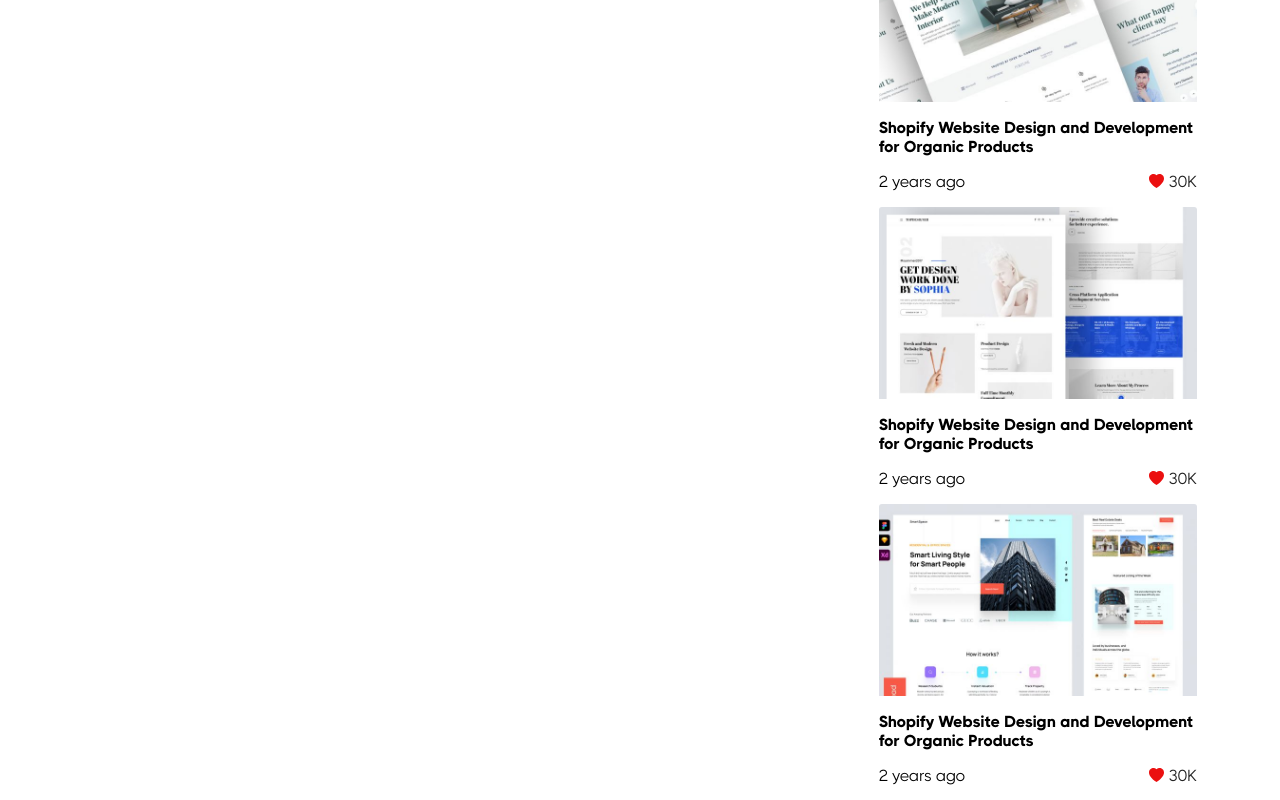
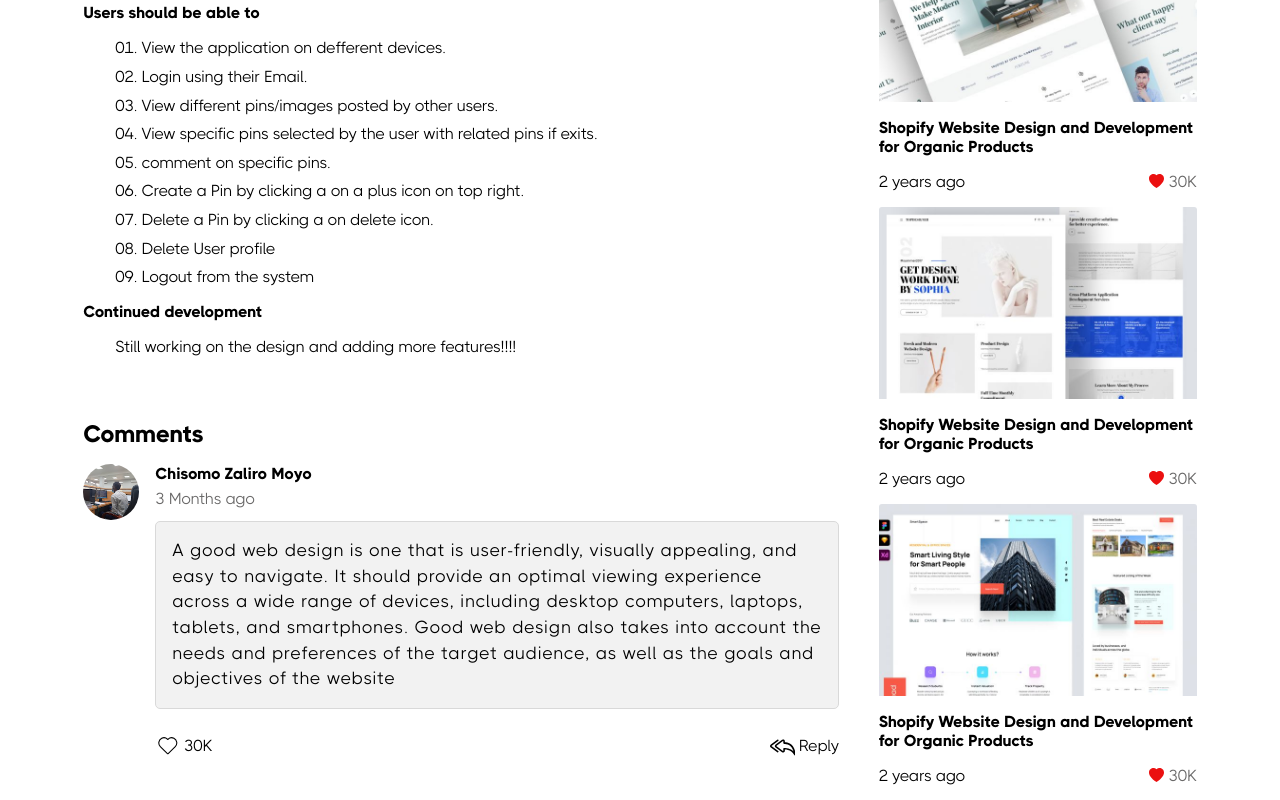
Before and after one commit to Chzmo/Portfolio, a React (Vite) app: page /Blog/single in a window 1280 px wide. Shown: the part 1580-2380 px from the top of the page. Built offline with nearby package versions, Linux system fonts and the light colour scheme.

Commit message:
working on Single page details

```diff
--- a/src/container/SingleBlog/SingleBlog.css
+++ b/src/container/SingleBlog/SingleBlog.css
@@ -44,7 +44,7 @@
   position: relative;
   display: flex;
   justify-content: center;
-  transition: 5000ms ease-in-out;
+  transition: 7000ms ease-in-out;
 }
 .singleBlog .singleBlog__main .singleBlog__main-img:hover, .singleBlog .singleBlog__main .preview:hover {
   background-position: bottom;
@@ -129,6 +129,24 @@
   padding: 8px 15px;
   font-size: 12px;
 }
+.singleBlog .singleBlog__main .singleBlog__blog .blog .blog__post .blog__post-content .blog__post-content_overview {
+  display: flex;
+  flex-direction: column;
+  gap: 1rem;
+}
+.singleBlog .singleBlog__main .singleBlog__blog .blog .blog__post .blog__post-content .blog__post-content_overview h2 {
+  font-size: 1.4rem;
+  margin-top: 1rem;
+}
+.singleBlog .singleBlog__main .singleBlog__blog .blog .blog__post .blog__post-content .blog__post-content_overview div {
+  display: flex;
+  flex-direction: column;
+  gap: 0.6rem;
+  margin-left: 2rem;
+}
+.singleBlog .singleBlog__main .singleBlog__blog .blog .blog__post .blog__post-content .blog__post-content_overview div p {
+  font-weight: 400;
+}
 .singleBlog .singleBlog__main .singleBlog__blog .blog .related {
   max-width: 100%;
   display: flex;
@@ -162,8 +180,78 @@
   display: flex;
   align-items: center;
   gap: 0.3rem;
+  color: #696868;
 }
 .singleBlog .singleBlog__main .singleBlog__blog .blog .related .related__post .related__post-socials .related__post-socials_links a .social-icon {
   font-size: 15px;
   color: #eb1010;
+}
+.singleBlog .comments {
+  max-width: 100%;
+  display: flex;
+  flex-direction: column;
+}
+.singleBlog .comments h2 {
+  font-size: 1.5rem;
+  padding: 1rem 0;
+  margin: 2rem 0 0 0;
+}
+.singleBlog .comments .comments__main {
+  display: flex;
+  gap: 1rem;
+  max-width: 100%;
+}
+.singleBlog .comments .comments__main .comments__main-profile img {
+  width: 3.5rem;
+  border-radius: 50%;
+}
+.singleBlog .comments .comments__main .comments__main-content {
+  display: flex;
+  flex-direction: column;
+  gap: 0.3rem;
+}
+.singleBlog .comments .comments__main .comments__main-content .comments__main-content_top {
+  display: flex;
+  gap: 0.4rem;
+  flex-direction: column;
+}
+.singleBlog .comments .comments__main .comments__main-content .comments__main-content_top p {
+  color: #696868;
+}
+.singleBlog .comments .comments__main .comments__main-content .comments__main-content_message {
+  border: 1px solid #D9D9D9;
+  background-color: rgba(242, 242, 242, 0.9490196078);
+  border-radius: 5px;
+  margin-top: 0.5rem;
+}
+.singleBlog .comments .comments__main .comments__main-content .comments__main-content_message p {
+  font-size: 1.1rem;
+  letter-spacing: 1px;
+  line-height: 1.6rem;
+  padding: 1rem 1rem;
+}
+.singleBlog .comments .comments__main .comments__main-content .comments__main-content_bottom {
+  margin-top: 1rem;
+  display: flex;
+  flex-direction: row;
+  justify-content: space-between;
+}
+.singleBlog .comments .comments__main .comments__main-content .comments__main-content_bottom div {
+  display: flex;
+  align-content: center;
+}
+.singleBlog .comments .comments__main .comments__main-content .comments__main-content_bottom div button {
+  display: flex;
+  gap: 0.2rem;
+  align-items: center;
+  height: 2rem;
+  background: transparent;
+  border: none;
+}
+.singleBlog .comments .comments__main .comments__main-content .comments__main-content_bottom div button:hover {
+  cursor: pointer;
+  color: #131111;
+}
+.singleBlog .comments .comments__main .comments__main-content .comments__main-content_bottom div button .social-icon {
+  font-size: 1.6rem;
 }/*# sourceMappingURL=SingleBlog.css.map */
--- a/src/container/SingleBlog/SingleBlog.jsx
+++ b/src/container/SingleBlog/SingleBlog.jsx
@@ -1,7 +1,7 @@
 import React from 'react'
 
 import {CiHeart } from 'react-icons/ci'
-import {BsFillHeartFill} from 'react-icons/bs'
+import {BsFillHeartFill, BsReplyAll} from 'react-icons/bs'
 import {HiOutlineShare} from 'react-icons/hi'
 import {BiMessageRoundedDetail} from 'react-icons/bi'
 
@@ -29,6 +29,38 @@ const blogs = [
     image:image4,
   }
 ]
+
+function Comment(){
+  return (
+    <>
+      <div className="comments__main">
+        <div className="comments__main-profile">
+          <img src={profileImg} alt="profile" />
+        </div>
+        <div className="comments__main-content">
+          <div className="comments__main-content_top">
+            <h3>Chisomo Zaliro Moyo</h3> <p>3 Months ago</p>
+          </div>
+          <div className="comments__main-content_message">
+            <p>A good web design is one that is user-friendly, visually appealing,
+              and easy to navigate. It should provide an optimal viewing experience
+              across a wide range of devices, including desktop computers, laptops,
+              tablets, and smartphones. Good web design also takes into account the needs
+               and preferences of the target audience,
+               as well as the goals and objectives of the website
+            </p>
+          </div>
+          <div className="comments__main-content_bottom">
+            <div className="content_bottom-social">
+              <button><CiHeart className="social-icon"/><span>30K</span></button>
+            </div>
+            <div className="content_bottom-reply"><button><BsReplyAll className="social-icon"/><span>Reply</span></button></div>
+          </div>
+        </div>
+      </div>
+    </>
+  );
+}
 
 function SingleBlog() {
   return (
@@ -88,10 +120,34 @@ function SingleBlog() {
                         <li>Sanity io</li>
                         <li>jwt-decode</li>
                         <li>uuId</li>
-                        <li>Tailwind Css</li>
+                        <li>Custom CSS</li>
                         <li>Sanity io</li>
                       </ul>
                     </div>
+                  </div>
+                  <div className="blog__post-content_overview">
+                    <h2>Overview</h2>
+                    <hr />
+                    <h3>Users should be able to</h3>
+                    <div className="blog__post-content_overview-items">
+                      <p>01. View the application on defferent devices.</p>
+                      <p>02. Login using their Email.</p>
+                      <p>03. View different pins/images posted by other users.</p>
+                      <p>04. View specific pins selected by the user with related pins if exits.</p>
+                      <p>05. comment on specific pins.</p>
+                      <p>06. Create a Pin by clicking a on a plus icon on top right.</p>
+                      <p>07. Delete a Pin by clicking a on delete icon.</p>
+                      <p>08. Delete User profile</p>
+                      <p>09. Logout from the system</p>
+                    </div>
+                    <h3>Continued development</h3>
+                    <div>
+                      <p>Still working on the design and adding more features!!!!</p>
+                    </div>
+                  </div>
+                  <div className="comments">
+                    <h2>Comments</h2>
+                    <Comment />
                   </div>
                 </div>
               </div>
@@ -99,8 +155,8 @@ function SingleBlog() {
               <h2>Related Blog Posts</h2>
                 { blogs.map((blog, key) =>{
                   return (
-                    <div className="related__post">
-                      <a key={key} className="related__post-img" href="/Blog/Single">
+                    <div key={key} className="related__post">
+                      <a  className="related__post-img" href="/Blog/Single">
                         <img src={blog.image} alt="" />
                       </a>
                       <div className="related__post-title"><h3>Shopify Website Design and Development for Organic Products</h3></div>
--- a/src/container/SingleBlog/SingleBlog.scss
+++ b/src/container/SingleBlog/SingleBlog.scss
@@ -46,7 +46,7 @@
             position: relative;
             display: flex;
             justify-content: center;
-            transition: 5000ms ease-in-out;
+            transition: 7000ms ease-in-out;
 
             &:hover{
                 background-position: bottom;
@@ -144,6 +144,27 @@
                                 }
                             }
                         }
+
+                        .blog__post-content_overview{
+                            display: flex;
+                            flex-direction: column;
+                            gap: 1rem;
+
+                            h2{
+                                font-size: 1.4rem;
+                                margin-top: 1rem;
+                            }
+
+                            div{
+                                display: flex;
+                                flex-direction: column;
+                                gap: .6rem;
+                                margin-left: 2rem;
+                                p{
+                                    font-weight: 400;
+                                }
+                            }
+                        }
                     }
 
                 }
@@ -181,6 +202,7 @@
                                     display: flex;
                                     align-items: center;
                                     gap: .3rem;
+                                    color: #696868;
 
                                     .social-icon{
                                         font-size: 15px;
@@ -194,4 +216,85 @@
             }
         }
     }
+
+    .comments{
+        max-width: 100%;
+        display: flex;
+        flex-direction: column;
+
+        h2{
+            font-size: 1.5rem;
+            padding: 1rem 0;
+            margin: 2rem 0 0 0;
+        }
+
+        .comments__main{
+            display: flex;
+            gap: 1rem;
+            max-width: 100%;
+
+            .comments__main-profile{
+                img{
+                    width: 3.5rem;
+                    border-radius: 50%;
+                }
+            }
+
+            .comments__main-content{
+                display: flex;
+                flex-direction: column;
+                gap: .3rem;
+
+                .comments__main-content_top{
+                    display: flex;
+                    gap: .4rem;
+                    flex-direction: column;
+                    p{
+                        color: #696868;
+                    }
+                }
+
+                .comments__main-content_message{
+                    border: 1px solid #D9D9D9;
+                    background-color: rgba(242, 242, 242, 0.9490196078);
+                    border-radius: 5px;
+                    margin-top: .5rem;
+                    p{
+                        font-size: 1.1rem;
+                        letter-spacing: 1px;
+                        line-height: 1.6rem;
+                        padding: 1rem 1rem;
+                    }
+                }
+
+                .comments__main-content_bottom{
+                    margin-top: 1rem;
+                    display: flex;
+                    flex-direction: row;
+                    justify-content: space-between;
+
+                    div{
+                        display: flex;
+                        align-content: center;
+                        button{
+                            display: flex;
+                            gap: .2rem;
+                            align-items: center;
+                            height: 2rem;
+                            background: transparent;
+                            border: none;
+                            &:hover{
+                                cursor: pointer;
+                                color: #131111;
+                            }
+
+                            .social-icon{
+                                font-size: 1.6rem;
+                            }
+                        }
+                    }
+                }
+            }
+        }
+    }
 }
```
Also changed, not shown: 1 other file (tests, documents, lock files or other folders).
